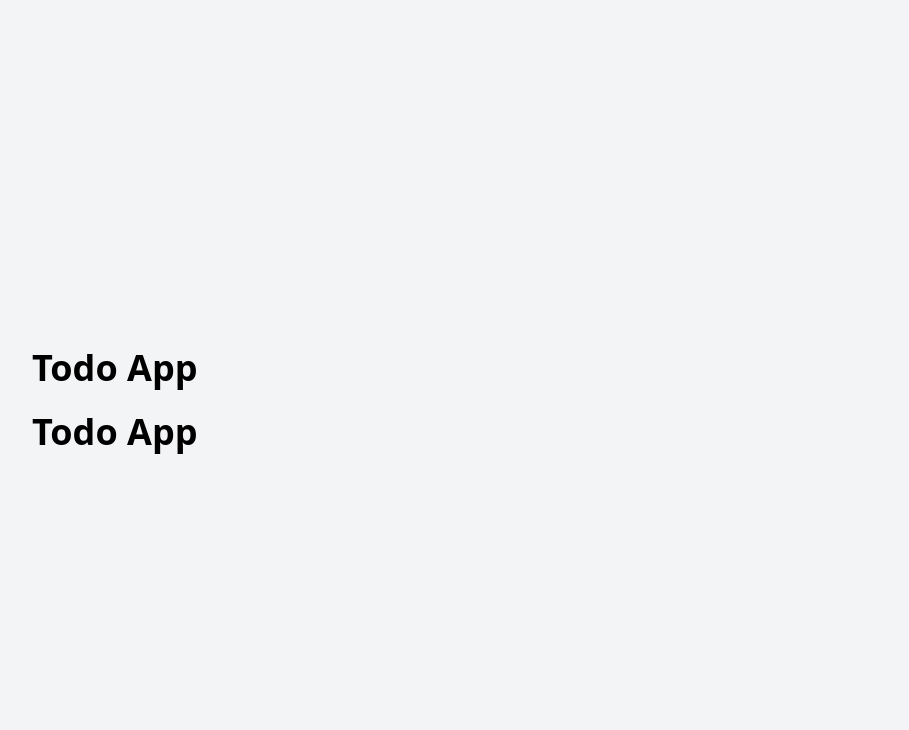
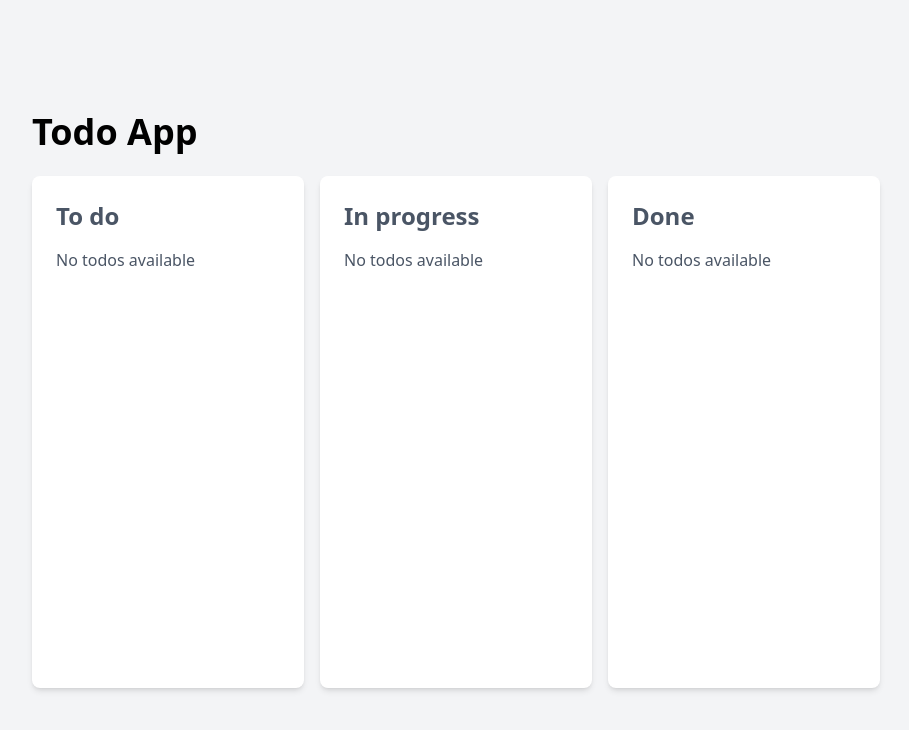
Before and after one commit to andre000/todo-react, a React (Vite) app: page / in a window 1280 px wide. Shown: the top 730 px of the page, without its empty margins (184-1093 px from the left). Built offline with nearby package versions, Linux system fonts and the light colour scheme.

Commit message:
feat: update App component to render TodoList components with titles

```diff
--- a/src/App.tsx
+++ b/src/App.tsx
@@ -1,11 +1,15 @@
-import { Title } from './components/Title/Title'
 import { Default } from './layout/default'
+import { TodoList } from './features/todos/components/TodoList/TodoList'
 import './styles/globals.css'
 
 function App() {
   return (
     <Default>
-      <Title level={1}>Todo App</Title>
+      <div className='flex gap-4'>
+        <TodoList title='To do' />
+        <TodoList title='In progress' />
+        <TodoList title='Done' />
+      </div>
     </Default>
   )
 }
--- /dev/null
+++ b/src/features/todos/components/TodoList/TodoList.tsx
@@ -0,0 +1,14 @@
+import { Title } from "../../../../components/Title/Title";
+
+type TodoListProps = {
+  title: string;
+}
+
+export const TodoList: React.FC<TodoListProps> = ({ title }) => {
+  return (
+    <div className="bg-white shadow-md rounded-lg p-6 w-1/3 min-h-128">
+      <Title level={3} className="mb-4 text-gray-600">{title}</Title>
+      <p className="text-gray-600">No todos available</p>
+    </div>
+  );
+}
```
